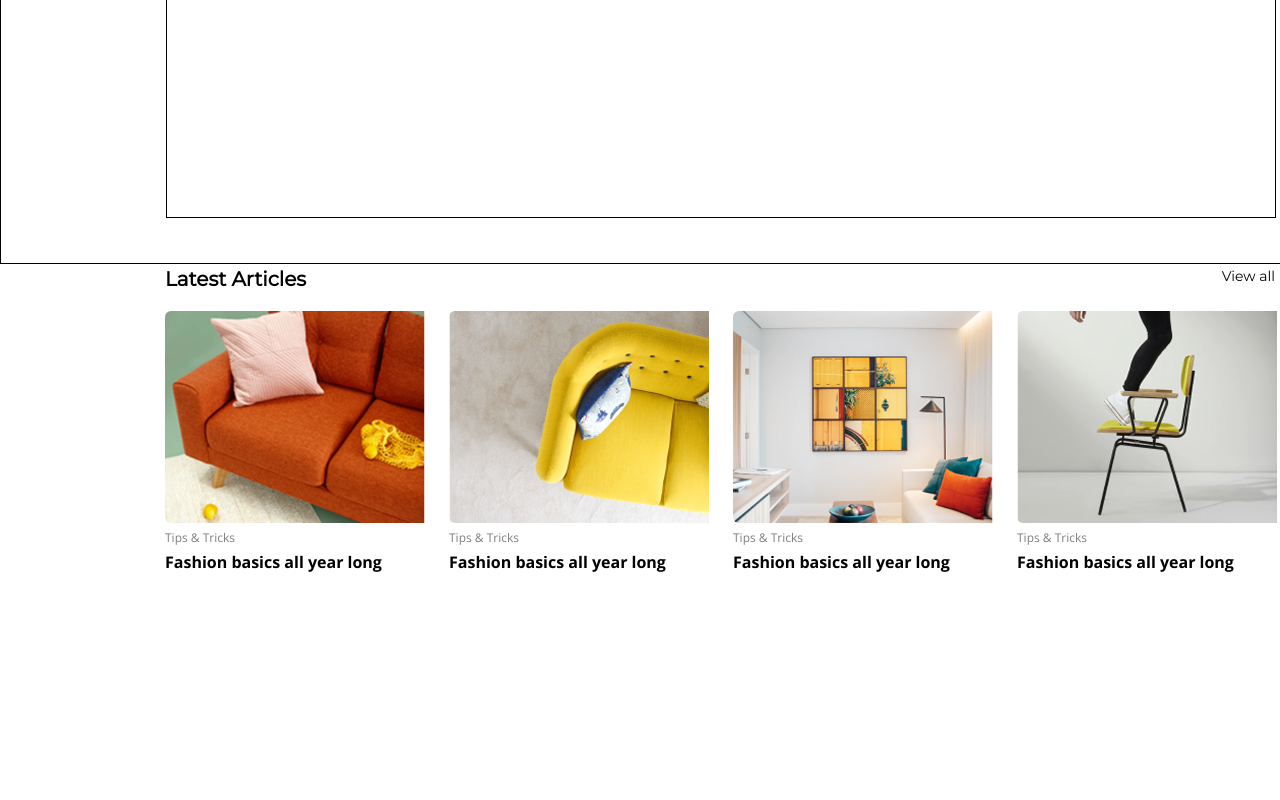
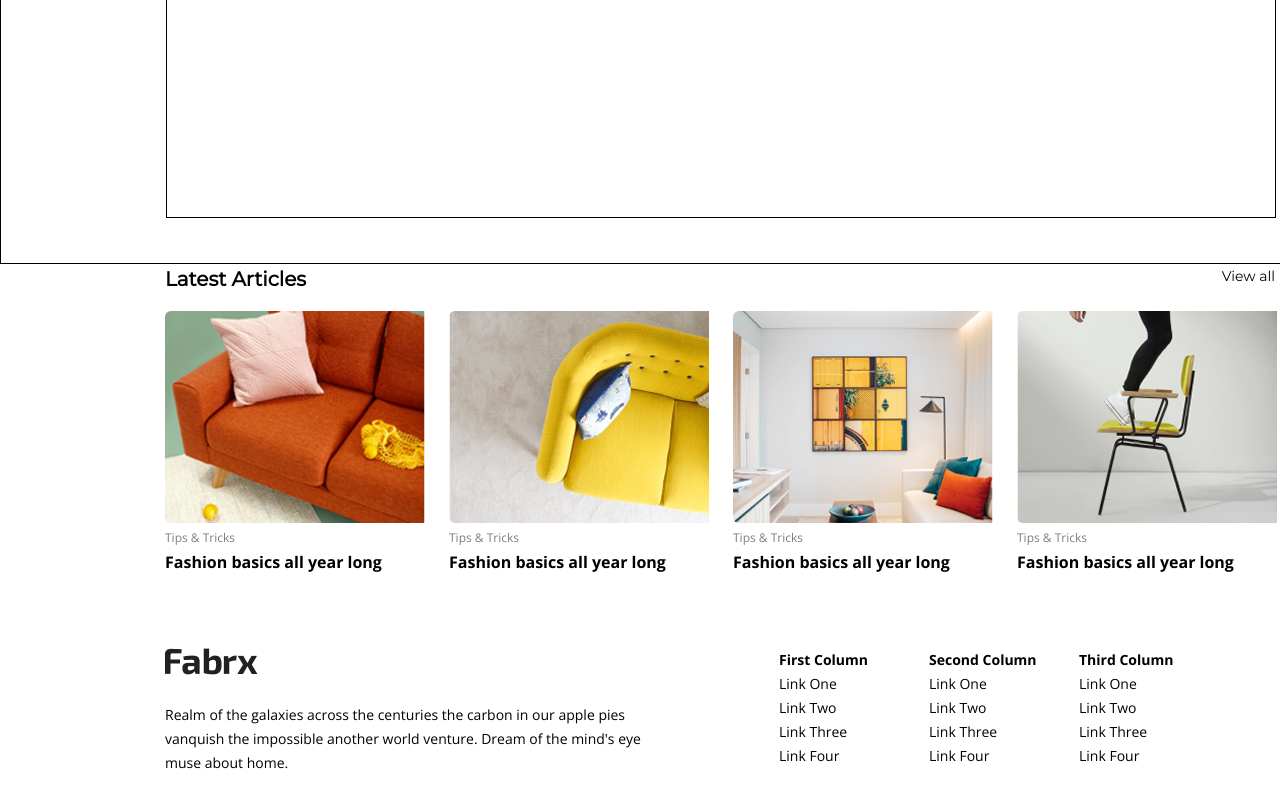
Before and after one commit to dursunkokturk/Font-End-School-CSS-Project-Fabrx-E-Commerce, a plain HTML site: page index.html in a window 1280 px wide. Shown: the part 3538-4338 px from the top of the page. Before the commit the page ends 4114 px from the top, so only its background shows below. Drawn offline with nearby package versions, Linux system fonts and the light colour scheme.

Commit message:
figmada bulunan tasarimda fabrx logosunun oldugu bolum css kullanilarak kodlandi

```diff
--- a/assets/css/fabrx-ecommerce.css
+++ b/assets/css/fabrx-ecommerce.css
@@ -355,3 +355,47 @@ header .logo-and-menus .menus {
   font-size: 16px;
   line-height: 28px;
 }
+
+.links {
+  padding-left: 165px;
+  padding-top: 72px;
+}
+
+.links .parts {
+  display: flex;
+  justify-content: flex-start;
+}
+
+.links .parts .logo-and-write {
+  padding-right: 118px;
+}
+
+.links .parts .logo-and-write img{
+  padding-bottom: 24px;
+}
+
+.links .parts .logo-and-write p {
+  width: 496px;
+  height: 72px;
+  font-family: Open Sans;
+  font-size: 14px;
+  line-height: 24px;
+}
+
+.links .parts .links-group {
+  width: 150px;
+  height: 152px;
+  padding-right: 24px;
+}
+
+.links .parts .links-group h3{
+  font-family: Open Sans;
+  font-size: 14px;
+  line-height: 24px;
+}
+
+.links .parts .links-group p{
+  font-family: Open Sans;
+  font-size: 14px;
+  line-height: 24px;
+}
--- a/index.html
+++ b/index.html
@@ -150,6 +150,39 @@
     </div>
   </section>
 
+  <section class="links">
+    <div class="parts">
+      <div class="logo-and-write">
+        <img src="assets/img/logo.png" alt="">
+        <p>
+          Realm of the galaxies across the centuries the carbon in our apple pies vanquish the
+          impossible another world venture. Dream of the mind's eye muse about home.
+        </p>
+      </div>
+      <div class="links-group">
+        <h3>First Column</h3>
+        <p>Link One</p>
+        <p>Link Two</p>
+        <p>Link Three</p>
+        <p>Link Four</p>
+      </div>
+      <div class="links-group">
+        <h3>Second Column</h3>
+        <p>Link One</p>
+        <p>Link Two</p>
+        <p>Link Three</p>
+        <p>Link Four</p>
+      </div>
+      <div class="links-group">
+        <h3>Third Column</h3>
+        <p>Link One</p>
+        <p>Link Two</p>
+        <p>Link Three</p>
+        <p>Link Four</p>
+      </div>
+    </div>
+  </section>
+
 </body>
 
 </html>
```
